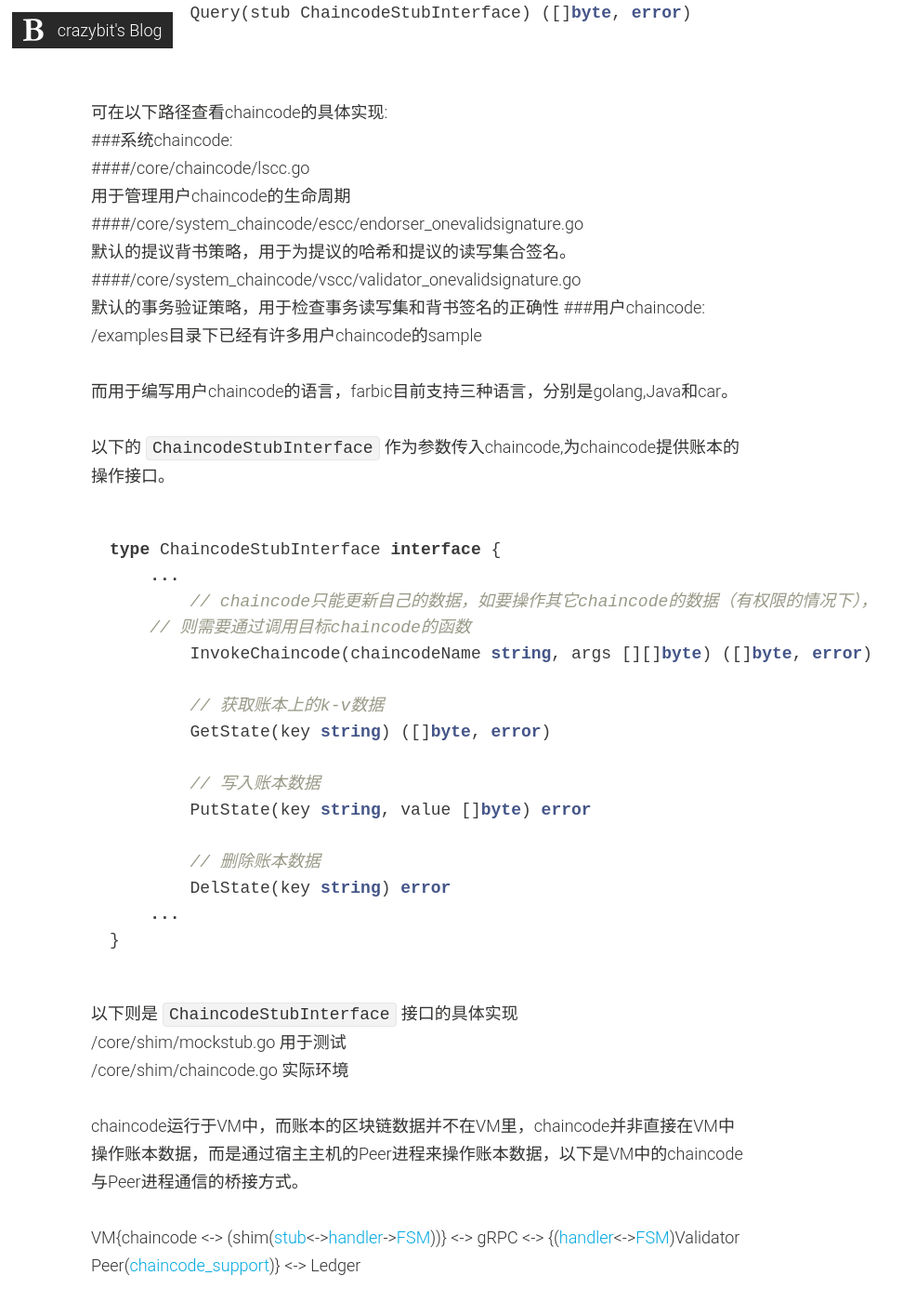
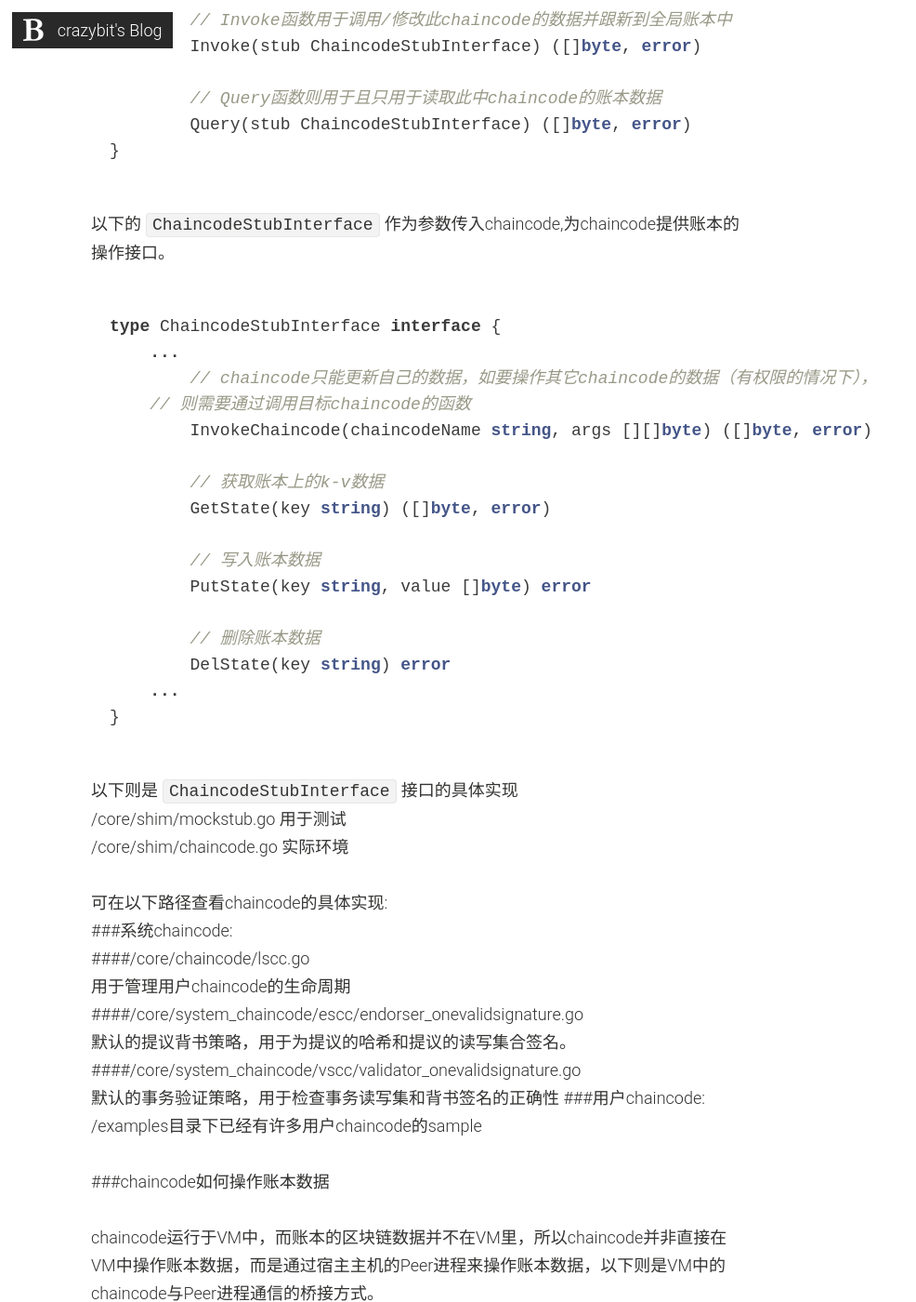
Before and after one commit to crazybits/crazybits.github.io, a Jekyll site: the page built from _posts/2016-11-23-hyperledger-fabric-chaincode.md, in a window 1280 px wide and 1400 px high, scrolled down 911 px. Shown: the whole window at 93% size, without its empty margins (0-986 px from the left). Built offline with Jekyll 4.4.1, drawn with Linux system fonts in a browser that asks for light colours; nearby versions of some CDN libraries; part of the change alters nothing that is shown; some of the changed text lies outside the part shown.

Commit message:
update post

````diff
--- a/_posts/2016-11-23-hyperledger-fabric-chaincode.md
+++ b/_posts/2016-11-23-hyperledger-fabric-chaincode.md
@@ -6,12 +6,14 @@ layout: post
 
 chaincode作为运行在fabric区块链上的程序，承载了所有的商业逻辑，它类似于ethereum上的DAPP, 一个去中心化的链上程序。
 
+而用于编写用户chaincode的语言,目前farbic支持三种语言，分别是golang,Java和car。
+
 fabric的chaincode分为两种，一是系统chaincode,另一种是用户chaincode，系统chaincode用于管理用户chaincode的生命周期，以及用户chaincode需要共同遵守的规则,如签名及验证.
+
 <!--more-->
 chaincode通过自定义逻辑访问/修改账本的数据并将结果返回给用户。以下文件定义了系统chaincode和用户chaincode都需要实现的接口
 
 ###/core/shim/interface.go
-
 ```go
 type Chaincode interface {
     //当包含chaincode的VM启动后，init函数会被调用，用于将chaincode“安装“到区块链上，
@@ -25,22 +27,7 @@ type Chaincode interface {
 	Query(stub ChaincodeStubInterface) ([]byte, error)
 }
 ```
-
-可在以下路径查看chaincode的具体实现:
-###系统chaincode:
-####/core/chaincode/lscc.go
-用于管理用户chaincode的生命周期
-####/core/system_chaincode/escc/endorser_onevalidsignature.go
-默认的提议背书策略，用于为提议的哈希和提议的读写集合签名。
-####/core/system_chaincode/vscc/validator_onevalidsignature.go
-默认的事务验证策略，用于检查事务读写集和背书签名的正确性
-###用户chaincode:
-/examples目录下已经有许多用户chaincode的sample
-
-而用于编写用户chaincode的语言，farbic目前支持三种语言，分别是golang,Java和car。
-
 以下的`ChaincodeStubInterface`作为参数传入chaincode,为chaincode提供账本的操作接口。
-
 ```go
 type ChaincodeStubInterface interface {
     ...
@@ -63,9 +50,20 @@ type ChaincodeStubInterface interface {
 /core/shim/mockstub.go     用于测试
 /core/shim/chaincode.go    实际环境
 
+可在以下路径查看chaincode的具体实现:
+###系统chaincode:
+####/core/chaincode/lscc.go
+用于管理用户chaincode的生命周期
+####/core/system_chaincode/escc/endorser_onevalidsignature.go
+默认的提议背书策略，用于为提议的哈希和提议的读写集合签名。
+####/core/system_chaincode/vscc/validator_onevalidsignature.go
+默认的事务验证策略，用于检查事务读写集和背书签名的正确性
+###用户chaincode:
+/examples目录下已经有许多用户chaincode的sample
 
+###chaincode如何操作账本数据
 
-chaincode运行于VM中，而账本的区块链数据并不在VM里，chaincode并非直接在VM中操作账本数据，而是通过宿主主机的Peer进程来操作账本数据，以下是VM中的chaincode与Peer进程通信的桥接方式。
+chaincode运行于VM中，而账本的区块链数据并不在VM里，所以chaincode并非直接在VM中操作账本数据，而是通过宿主主机的Peer进程来操作账本数据，以下则是VM中的chaincode与Peer进程通信的桥接方式。
 
 VM{chaincode <-> (shim([stub](https://github.com/hyperledger/fabric/blob/master/core/chaincode/shim/chaincode.go)<->[handler](https://github.com/hyperledger/fabric/blob/master/core/chaincode/shim/handler.go)->[FSM](https://github.com/hyperledger/fabric/blob/master/core/chaincode/shim/handler.go#L152-L181)))} <-> gRPC <-> {([handler](https://github.com/hyperledger/fabric/blob/master/core/chaincode/handler.go)<->[FSM](https://github.com/hyperledger/fabric/blob/master/core/chaincode/handler.go#L390-L450))Validator Peer([chaincode_support](https://github.com/hyperledger/fabric/blob/master/core/chaincode/chaincode_support.go))} <-> Ledger
 
````
